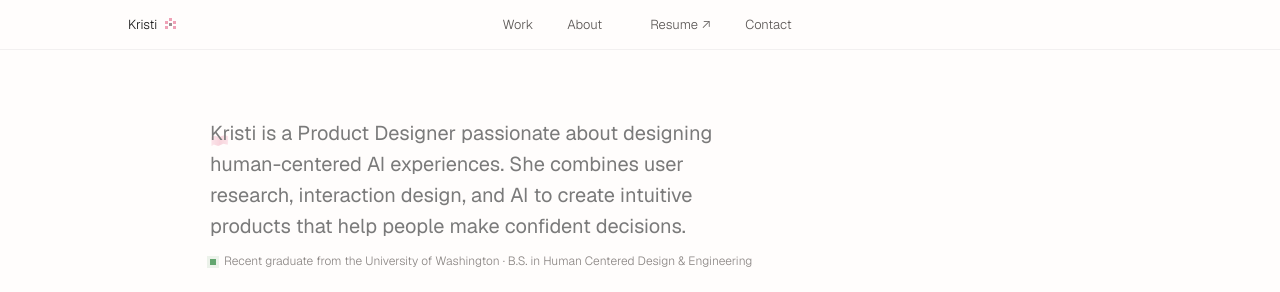
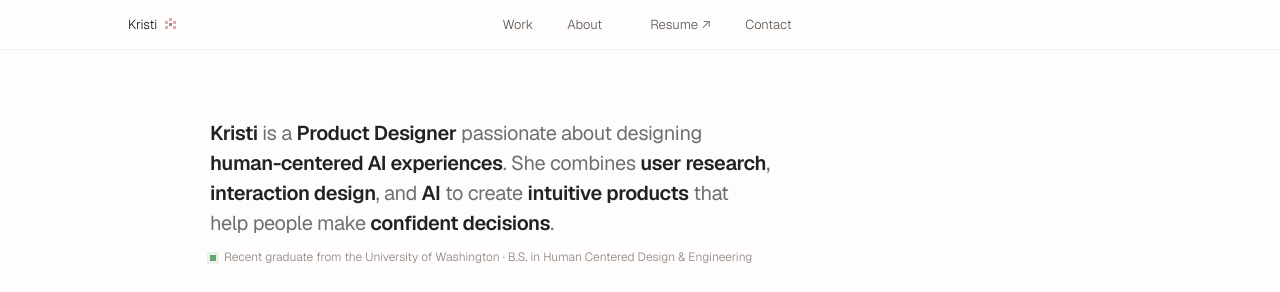
Before and after one commit to krisooti/Portfolio, a Next.js app: page / in a window 1280 px wide. Shown: the top 292 px of the page. Built offline with nearby package versions, Linux system fonts and the light colour scheme; no server answers.

Commit message:
Refine homepage bio emphasis

```diff
--- a/app/globals.css
+++ b/app/globals.css
@@ -296,10 +296,33 @@ html {
 .intro-block h1 {
   margin: 0;
   max-width: 560px;
-  color: #7a7a7a;
+  color: #6f6f6f;
   font-size: 20px;
   font-weight: 400;
-  line-height: 1.55;
+  letter-spacing: -0.02em;
+  line-height: 1.5;
+}
+
+#intro-title:hover .marker-highlight::before {
+  animation: none;
+}
+
+#intro-title .intro-emphasis {
+  display: inline-block;
+  color: #222222;
+  font-weight: 520;
+  transition:
+    color 220ms ease,
+    transform 220ms cubic-bezier(0.22, 1, 0.36, 1);
+}
+
+#intro-title .intro-emphasis:hover {
+  color: #1f1f1f;
+  transform: translateY(-1px);
+}
+
+#intro-title .intro-emphasis:hover::before {
+  animation: marker-hover-swipe 450ms ease-out both;
 }
 
 .intro-status {
--- a/app/page.tsx
+++ b/app/page.tsx
@@ -87,10 +87,33 @@ export default function Home() {
         <div className="intro-row">
           <div className="intro-block">
             <h1 id="intro-title">
-              <HighlightText persistent>Kristi</HighlightText> is a Product
-              Designer passionate about designing human-centered AI experiences.
-              She combines user research, interaction design, and AI to create
-              intuitive products that help people make confident decisions.
+              <HighlightText className="intro-emphasis">Kristi</HighlightText>{" "}
+              is a{" "}
+              <HighlightText className="intro-emphasis">
+                Product Designer
+              </HighlightText>{" "}
+              passionate about designing{" "}
+              <HighlightText className="intro-emphasis">
+                human-centered AI experiences
+              </HighlightText>
+              . She combines{" "}
+              <HighlightText className="intro-emphasis">
+                user research
+              </HighlightText>
+              ,{" "}
+              <HighlightText className="intro-emphasis">
+                interaction design
+              </HighlightText>
+              , and <HighlightText className="intro-emphasis">AI</HighlightText>{" "}
+              to create{" "}
+              <HighlightText className="intro-emphasis">
+                intuitive products
+              </HighlightText>{" "}
+              that help people make{" "}
+              <HighlightText className="intro-emphasis">
+                confident decisions
+              </HighlightText>
+              .
             </h1>
             <p className="intro-status">
               <span aria-hidden="true" />
```
Also changed, not shown: 1 other file (tests, documents, lock files or other folders).
